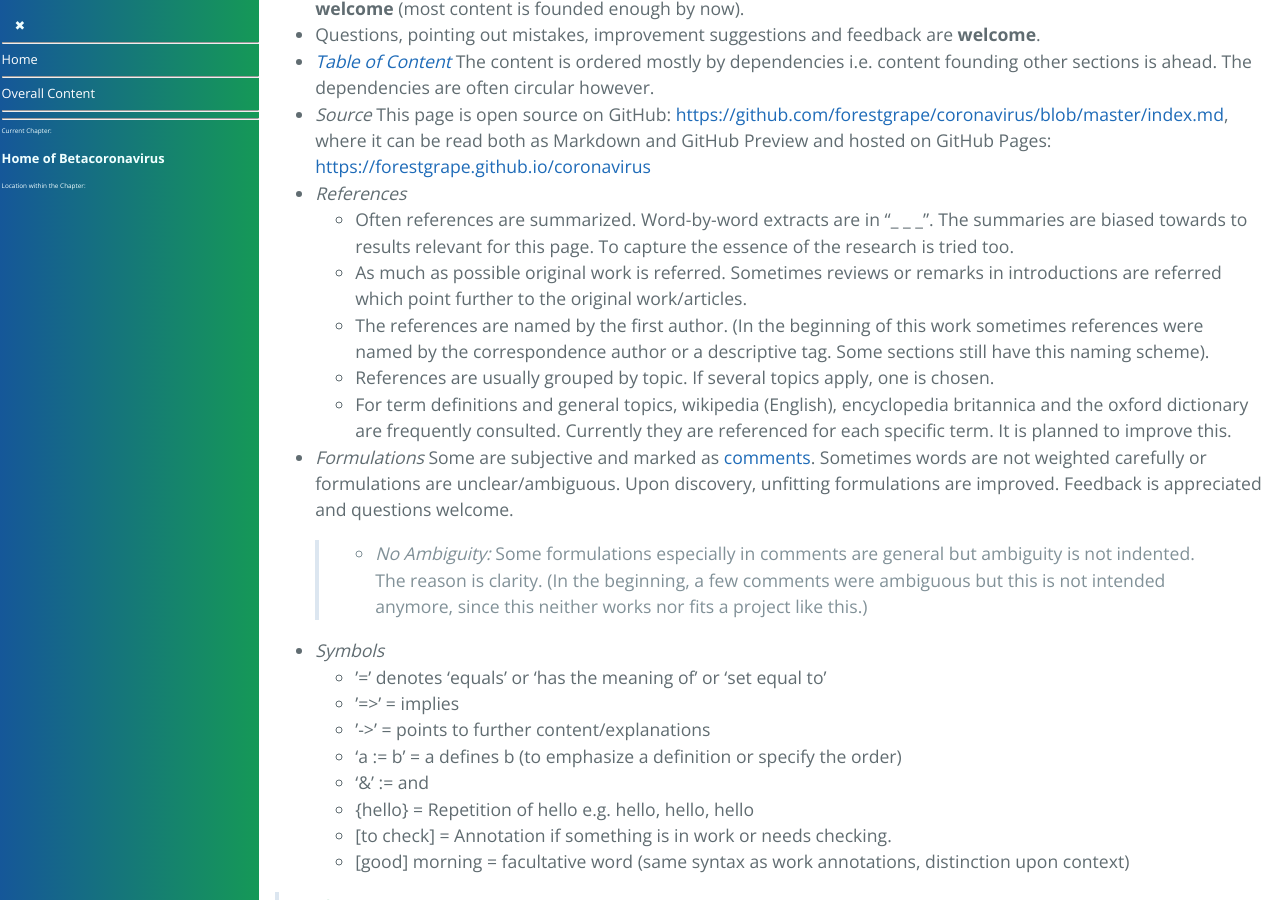
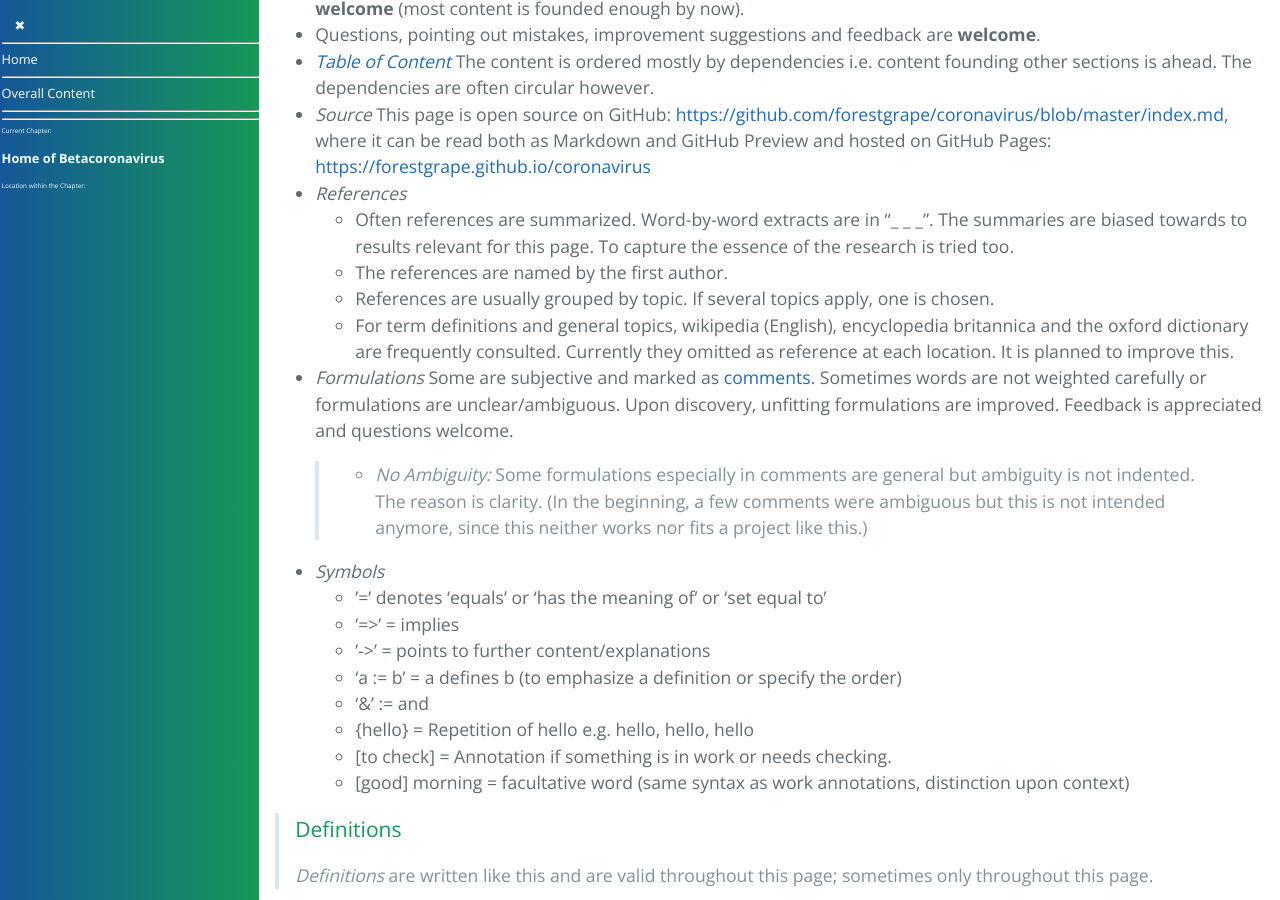
Before and after one commit to forestgrape/coronavirus, a Jekyll site: the page built from index.md, in a window 1280 px wide and 900 px high, scrolled down 3622 px. Built offline with Jekyll 4.4.1, drawn with Linux system fonts in a browser that asks for light colours; our own code applies the rules of GitHub Pages for plain Markdown files.

Commit message:
Formulations

```diff
--- a/index.md
+++ b/index.md
@@ -93,16 +93,15 @@ This section overviews the entire content. The [content section](#content) lists
 * The writing often is conversational and some parts aren't rigorous.
 * This is work in progress. Parts under heavy work are mostly marked with '[in work]'. Mistakes of any form are likely.
 * _Support_ [Support on ko-fi.com](https://ko-fi.com/H2H72F6XY) is welcome, to enable full-time re-searching on coronaviruses.
-* _License_ The license is Creative Commons Attribution 4.0. Relaxation: For any use with the main purpose of public health and public information no attribution is required (as long as its not copy & paste) but __referencing is always welcome__ (most content is founded enough by now). <!-- in science citing/Referencing is a good and helpful practice.-->
+* _License_ The license is Creative Commons Attribution 4.0. Relaxation: For any use with the main purpose of public health and public information no attribution is required (as long as its not copy & paste) but __referencing is always welcome__ (most content is founded enough by now).
 * Questions, pointing out mistakes, improvement suggestions and feedback are __welcome__.
 * _[Table of Content](#content)_ The content is ordered mostly by dependencies i.e. content founding other sections is ahead. The dependencies are often circular however.
 * _Source_ This page is open source on GitHub: <https://github.com/forestgrape/coronavirus/blob/master/index.md>, where it can be read both as Markdown and GitHub Preview and hosted on GitHub Pages: <https://forestgrape.github.io/coronavirus>
 * _References_
   * Often references are summarized. Word-by-word extracts are in "_ _ _". The summaries are biased towards to results relevant for this page. To capture the essence of the research is tried too.
-  * As much as possible original work is referred. Sometimes reviews or remarks in introductions are referred which point further to the original work/articles.
-  * The references are named by the first author. (In the beginning of this work sometimes references were named by the correspondence author or a descriptive tag. Some sections still have this naming scheme).
+  * The references are named by the first author.
   * References are usually grouped by topic. If several topics apply, one is chosen.
-  * For term definitions and general topics, wikipedia (English), encyclopedia britannica and the oxford dictionary are frequently consulted. Currently they are referenced for each specific term. It is planned to improve this.
+  * For term definitions and general topics, wikipedia (English), encyclopedia britannica and the oxford dictionary are frequently consulted. Currently they omitted as reference at each location. It is planned to improve this.
 * _Formulations_
    Some are subjective and marked as [comments](#comments). Sometimes words are not weighted carefully or formulations are unclear/ambiguous. Upon discovery, unfitting formulations are improved. Feedback is appreciated and questions welcome.
 > * _No Ambiguity:_ Some formulations especially in comments are general but ambiguity is not indented. The reason is clarity. (In the beginning, a few comments were ambiguous but this is not intended anymore, since this neither works nor fits a project like this.)
```
